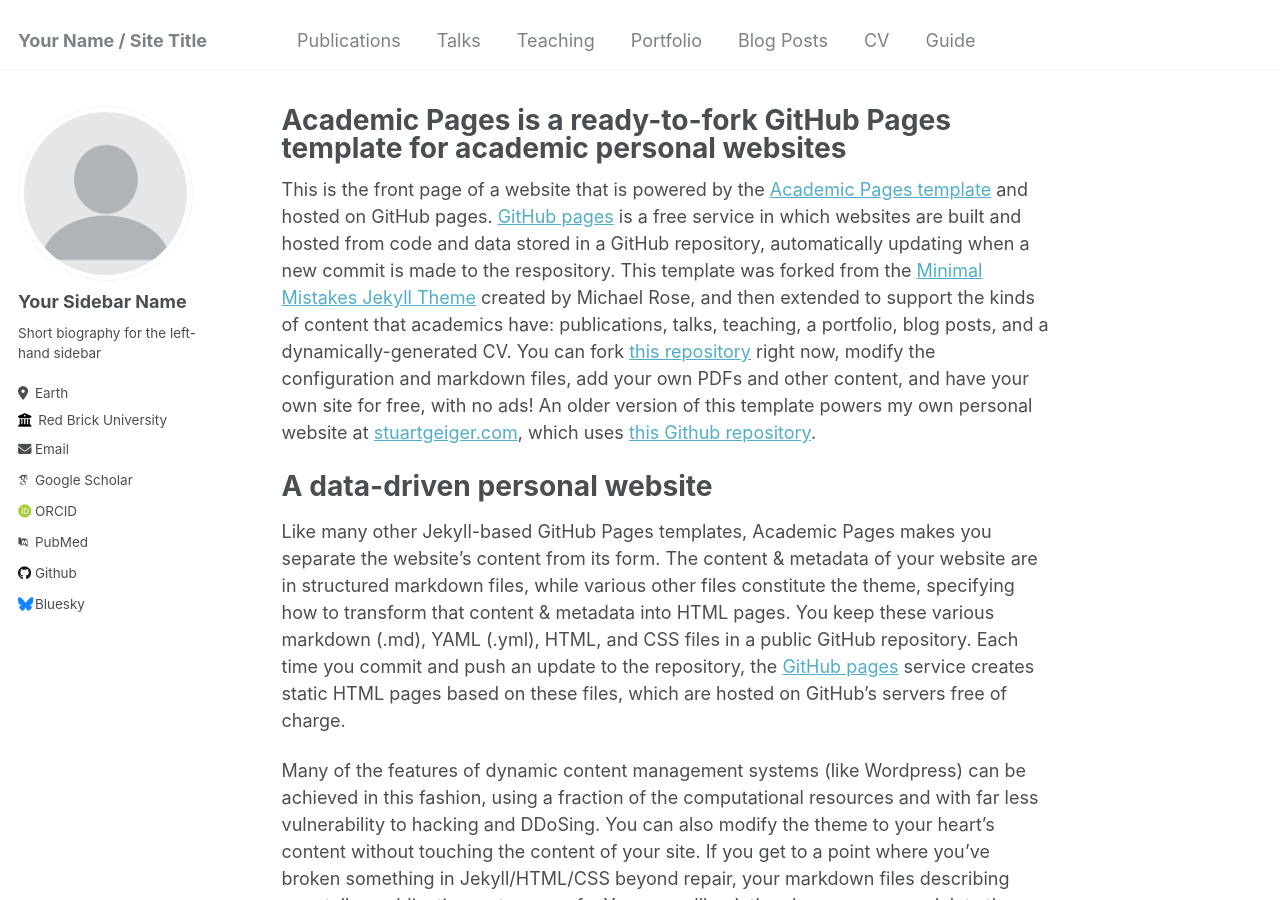
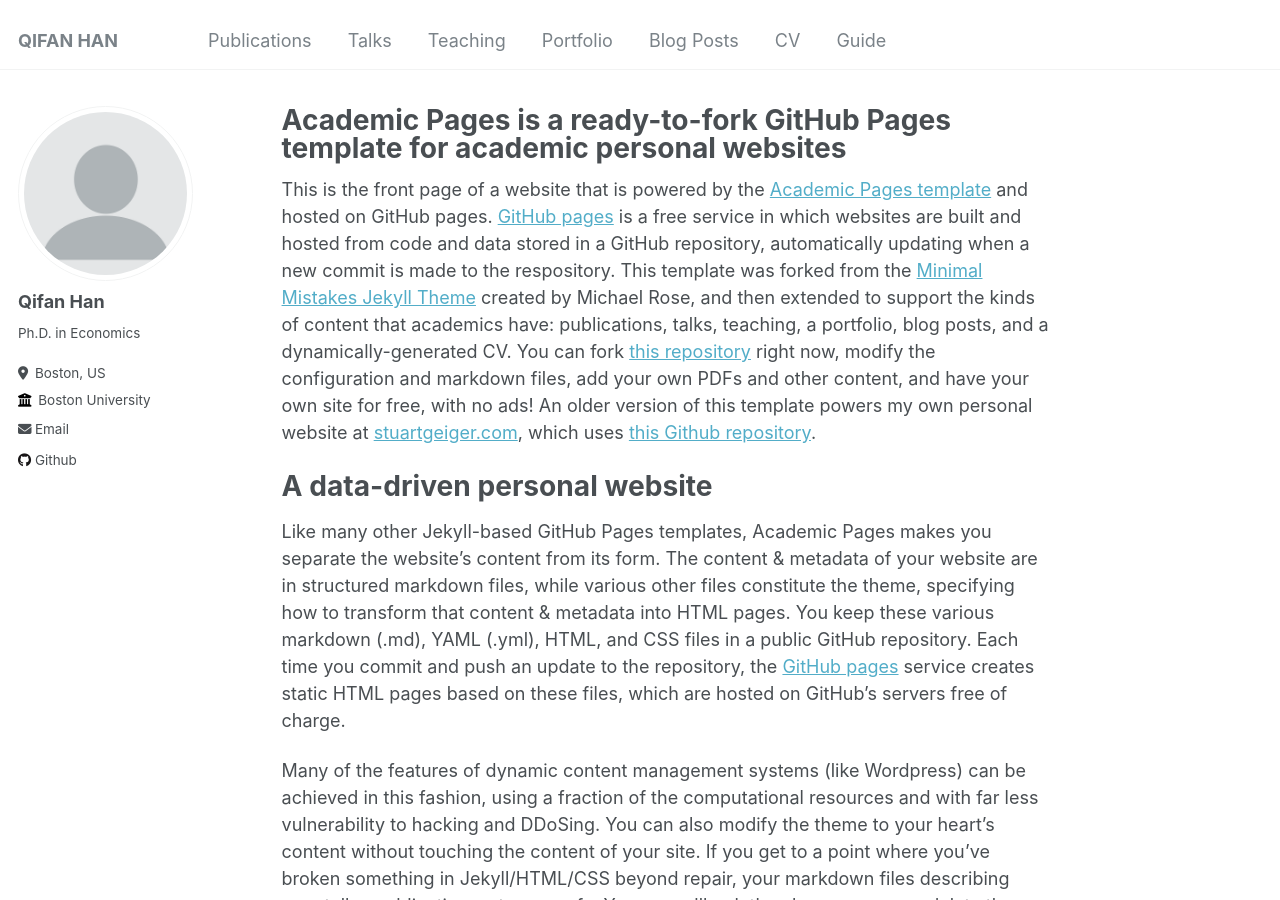
Before and after one commit to qifan-han/qifan-han.github.io, a Jekyll site: the page built from _pages/about.md, in a window 1280 px wide and 900 px high. Built offline with Jekyll 4.4.1, drawn with Linux system fonts in a browser that asks for light colours; some web fonts are replaced.

Commit message:
Update config

```diff
--- a/_config.yml
+++ b/_config.yml
@@ -8,7 +8,7 @@
 
 # Basic Site Settings
 locale                   : "en-US"
-title                    : "Your Name / Site Title"
+title                    : "QIFAN HAN"
 title_separator          : "-"
 name                     : &name "Your Name"
 description              : &description "personal description"
@@ -22,21 +22,21 @@ repository               : "academicpages/academicpages.github.io"
 author:
   # Biographic information
   avatar           : "profile.png"
-  name             : "Your Sidebar Name"
+  name             : "Qifan Han"
   pronouns         : # example: "she/her"
-  bio              : "Short biography for the left-hand sidebar"
-  location         : "Earth"
-  employer         : "Red Brick University"
+  bio              : "Ph.D. in Economics"
+  location         : "Boston, US"
+  employer         : "Boston University"
   uri              : # URL
-  email            : "none@example.org"
+  email            : "qfhan94@bu.edu"
 
   # Academic websites
   arxiv            : # URL - Update with the correct link to your profile
-  googlescholar    : "https://scholar.google.com/citations?user=PS_CX0AAAAAJ"
+  googlescholar    : # "https://scholar.google.com/citations?user=PS_CX0AAAAAJ"
   impactstory      : # URL
-  orcid            : "http://orcid.org/yourorcidurl"
+  orcid            : # "http://orcid.org/yourorcidurl"
   semantic         : # URL
-  pubmed           : "https://www.ncbi.nlm.nih.gov/pubmed/?term=john+snow"
+  pubmed           : #"https://www.ncbi.nlm.nih.gov/pubmed/?term=john+snow"
   researchgate     : # URL
 
   # Repositories and software development
@@ -48,7 +48,7 @@ author:
   stackoverflow    : # User number or user number and name (i.e., use "1" or "1/jeff-atwood")
 
   # Social media
-  bluesky          : "bsky.app" # Replace this with you Bluesky username
+  bluesky          : # "bsky.app" # Replace this with you Bluesky username
   facebook         : # Username
   flickr           : # Username
   foursquare       : # Username
```
